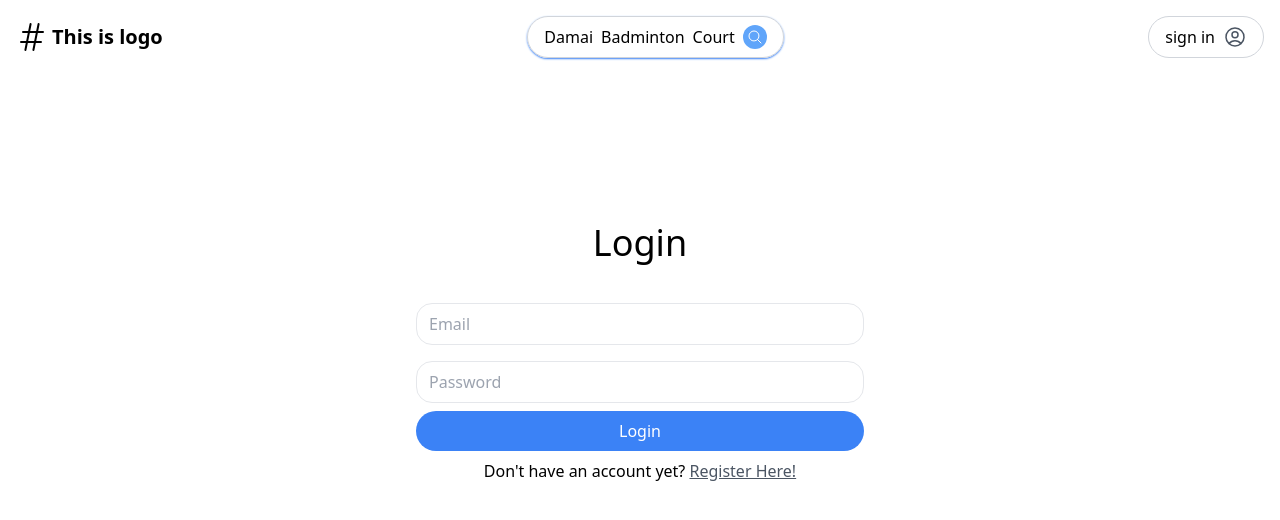
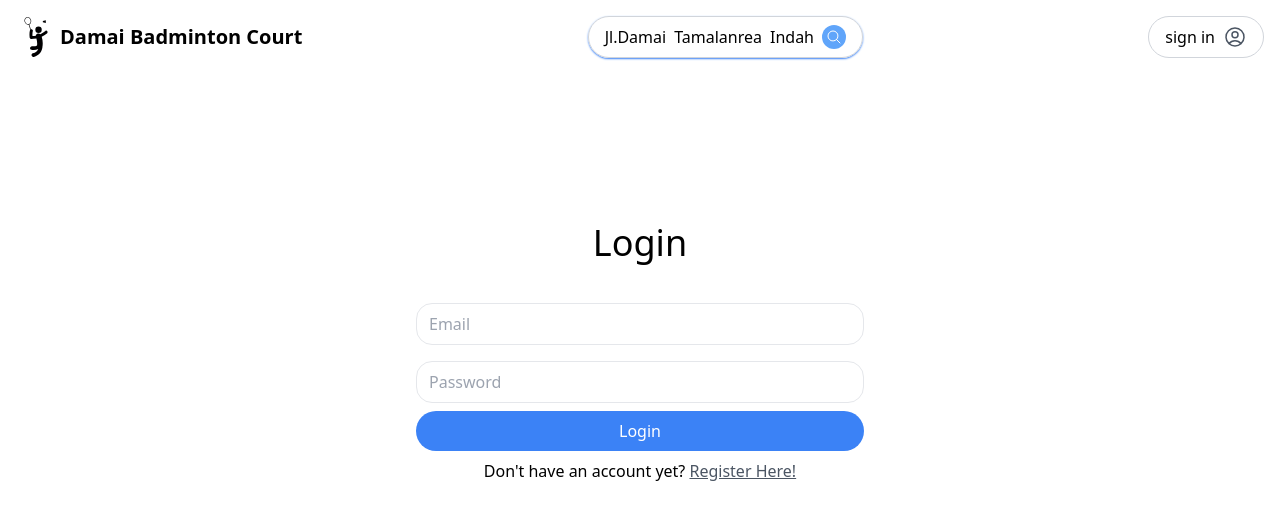
Before and after one commit to deril1709/booking-system, a React (Vite) app in the folder client/: page /login in a window 1280 px wide. Shown: the top 520 px of the page. Built offline with nearby package versions, Linux system fonts and the light colour scheme.

Commit message:
edit logo

```diff
--- a/client/package.json
+++ b/client/package.json
@@ -16,7 +16,8 @@
     "react": "^18.2.0",
     "react-dom": "^18.2.0",
     "react-router-dom": "^6.16.0",
-    "tailwindcss": "^3.3.3"
+    "tailwindcss": "^3.3.3",
+    "vite-plugin-svgr": "^3.2.0"
   },
   "devDependencies": {
     "@types/react": "^18.2.15",
--- a/client/src/Header.jsx
+++ b/client/src/Header.jsx
@@ -1,20 +1,20 @@
 import React from 'react'
 import { Link } from 'react-router-dom'
+import Logo from './assets/logo.svg'
+
 
 function Header() {
     return (
         <div>
             <header className=' flex justify-between'>
-                <a href="" className=" items-center gap-1 flex">
-                    <svg xmlns="http://www.w3.org/2000/svg" fill="none" viewBox="0 0 24 24" strokeWidth={1.5} stroke="currentColor" className="w-8 h-8">
-                        <path strokeLinecap="round" strokeLinejoin="round" d="M5.25 8.25h15m-16.5 7.5h15m-1.8-13.5l-3.9 19.5m-2.1-19.5l-3.9 19.5" />
-                    </svg>
-                    <span className="font-semibold text-xl">This is logo</span>
-                </a>
+                <Link to={'/'} className=" items-center gap-1 flex">
+                    <img src={Logo} alt="" className='w-10 h-w-10' />
+                    <span className="font-semibold text-xl">Damai Badminton Court</span>
+                </Link>
                 <div className='flex gap-2 border border-gray-300 rounded-full py-2 px-4 shadow-sm shadow-blue-500'>
-                    <div>Damai</div>
-                    <div>Badminton</div>
-                    <div>Court</div>
+                    <div>Jl.Damai</div>
+                    <div>Tamalanrea</div>
+                    <div>Indah</div>
                     <button className='bg-blue-400 text-white rounded-full p-1'>
                         <svg xmlns="http://www.w3.org/2000/svg" fill="none" viewBox="0 0 24 24" strokeWidth={1.5} stroke="currentColor" className="w-4 h-4">
                             <path strokeLinecap="round" strokeLinejoin="round" d="M21 21l-5.197-5.197m0 0A7.5 7.5 0 105.196 5.196a7.5 7.5 0 0010.607 10.607z" />
--- a/client/src/pages/LoginPage.jsx
+++ b/client/src/pages/LoginPage.jsx
@@ -1,5 +1,6 @@
 import React from 'react'
 import { Link } from 'react-router-dom'
+
 
 function LoginPage() {
     return (
```
Also changed, not shown: client/src/components/Logo.jsx (added, +9 -0 lines), client/src/assets/logo.svg (added), 1 other file (tests, documents, lock files or other folders).
